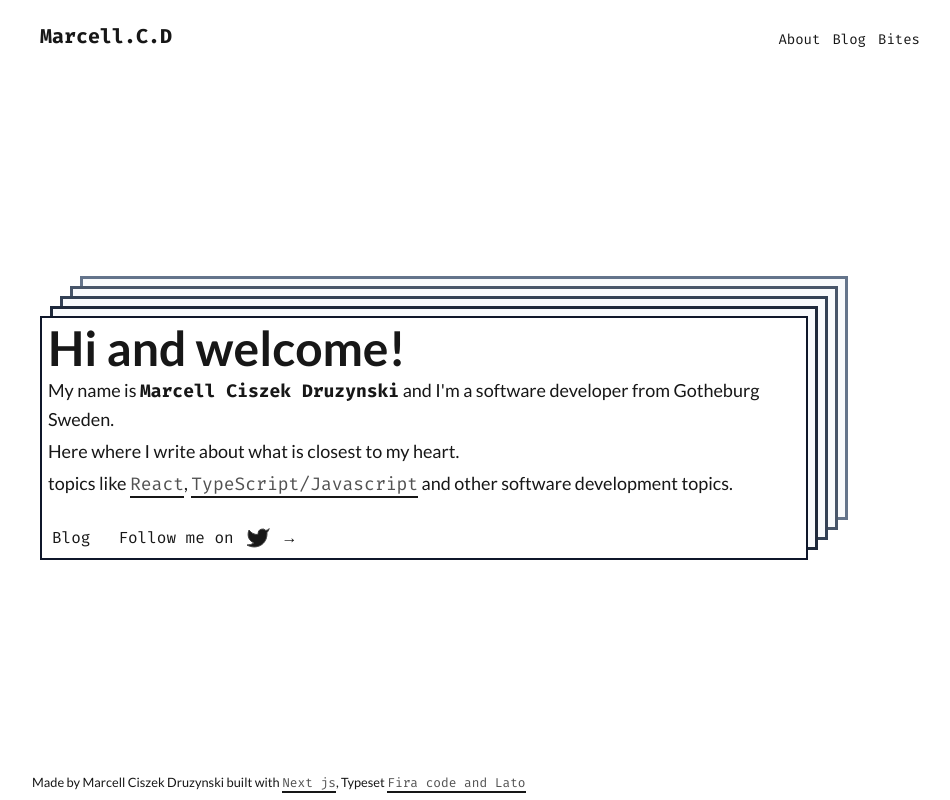
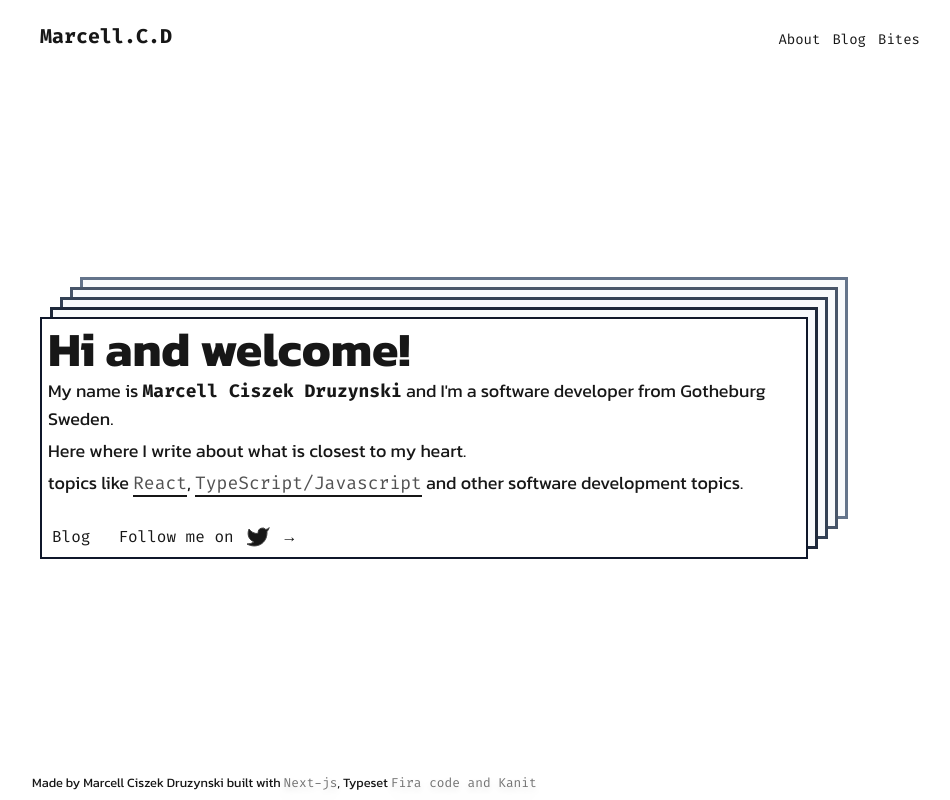
Before and after one commit to masiucd/marcell_ciszek_druzynski.com, a Next.js app: page / in a window 1280 px wide. Shown: the whole page, without its empty margins (160-1110 px from the left). Built offline with nearby package versions, Linux system fonts and the light colour scheme.

Commit message:
Kanit font

```diff
--- a/src/app/(marketing)/components/footer.tsx
+++ b/src/app/(marketing)/components/footer.tsx
@@ -1,4 +1,3 @@
-import HighlightWrapper from "@/components/common/highlighter";
 import {siteData} from "@/config/site_data";
 
 export default function MarketingFooter() {
@@ -7,19 +6,18 @@ export default function MarketingFooter() {
 			<div className="mx-auto flex max-w-4xl items-center justify-between py-2">
 				<small>
 					Made by Marcell Ciszek Druzynski built with{" "}
-					<HighlightWrapper>
 					<a
 						href="https://nextjs.org/"
 						target="_blank"
 						rel="noopener noreferrer"
+						className="text-gray-500 drop-shadow-lg hover:underline dark:text-gray-400"
 					>
-							Next js
+						Next-js
 					</a>
-					</HighlightWrapper>
 					, Typeset{" "}
-					<HighlightWrapper>
-						{siteData.fontMono} and {siteData.fontTitle}
-					</HighlightWrapper>
+					<span className="text-gray-500 drop-shadow-lg hover:underline dark:text-gray-400">
+						{siteData.fontMono} and {siteData.fontBody}
+					</span>
 				</small>
 			</div>
 		</footer>
--- a/src/app/layout.tsx
+++ b/src/app/layout.tsx
@@ -1,7 +1,7 @@
 import "@/styles/globals.css";
 
 import {Metadata} from "next";
-import {Fira_Code as FontMono, Lato as FontSansSerif} from "next/font/google";
+import {Fira_Code as FontMono, Kanit as FontSansSerif} from "next/font/google";
 import {ReactNode} from "react";
 
 import ThemeProvider from "@/components/theme-provider";
--- a/src/config/site_data.ts
+++ b/src/config/site_data.ts
@@ -2,7 +2,7 @@ type SiteData = {
 	title: string;
 	description: string;
 	url: string;
-	fontTitle: string;
+	fontBody: string;
 	fontMono: string;
 };
 
@@ -10,6 +10,6 @@ export const siteData: SiteData = {
 	title: "Marcell Ciszek Druzynski",
 	description: "Software Developer, endurance freak and a tech nerd.",
 	url: "https://www.marcellcd.com",
-	fontTitle: "Lato",
+	fontBody: "Kanit",
 	fontMono: "Fira code",
 };
```
Lines whose indentation alone changed are shown as unchanged.
